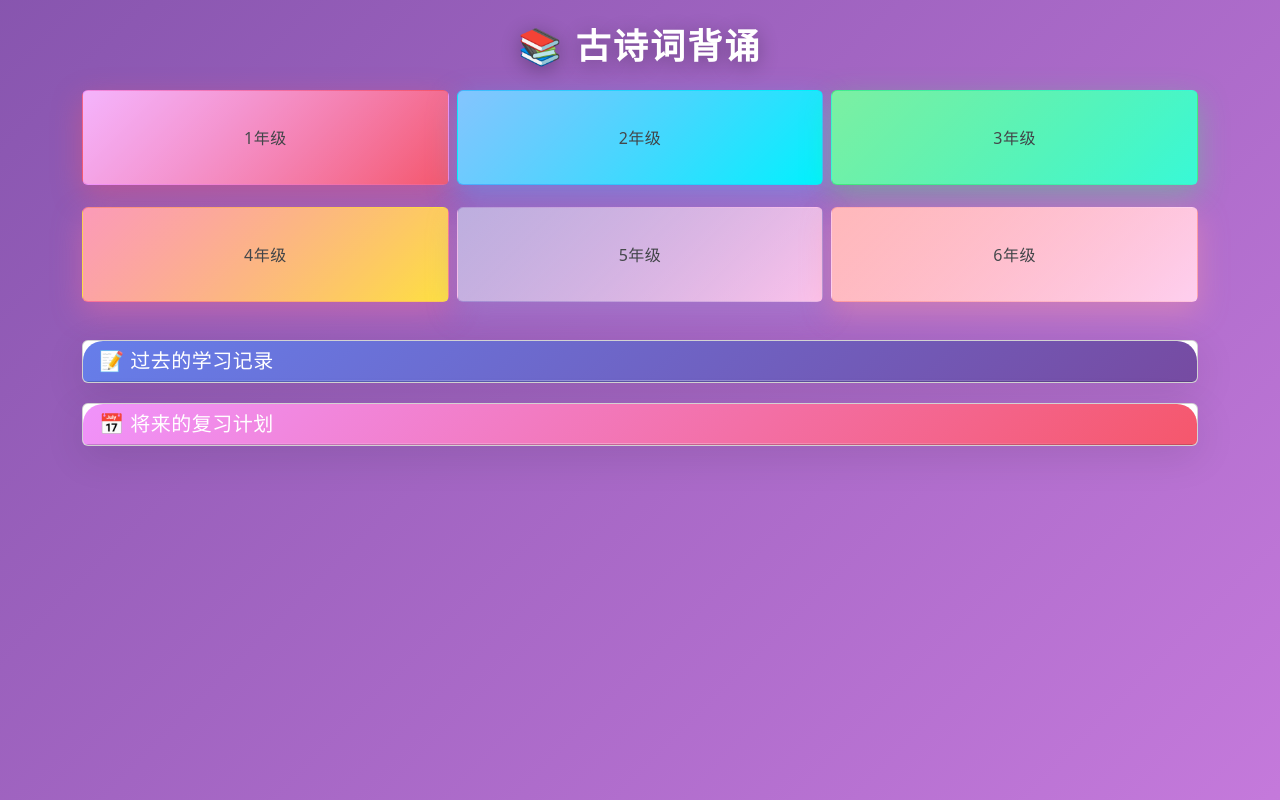
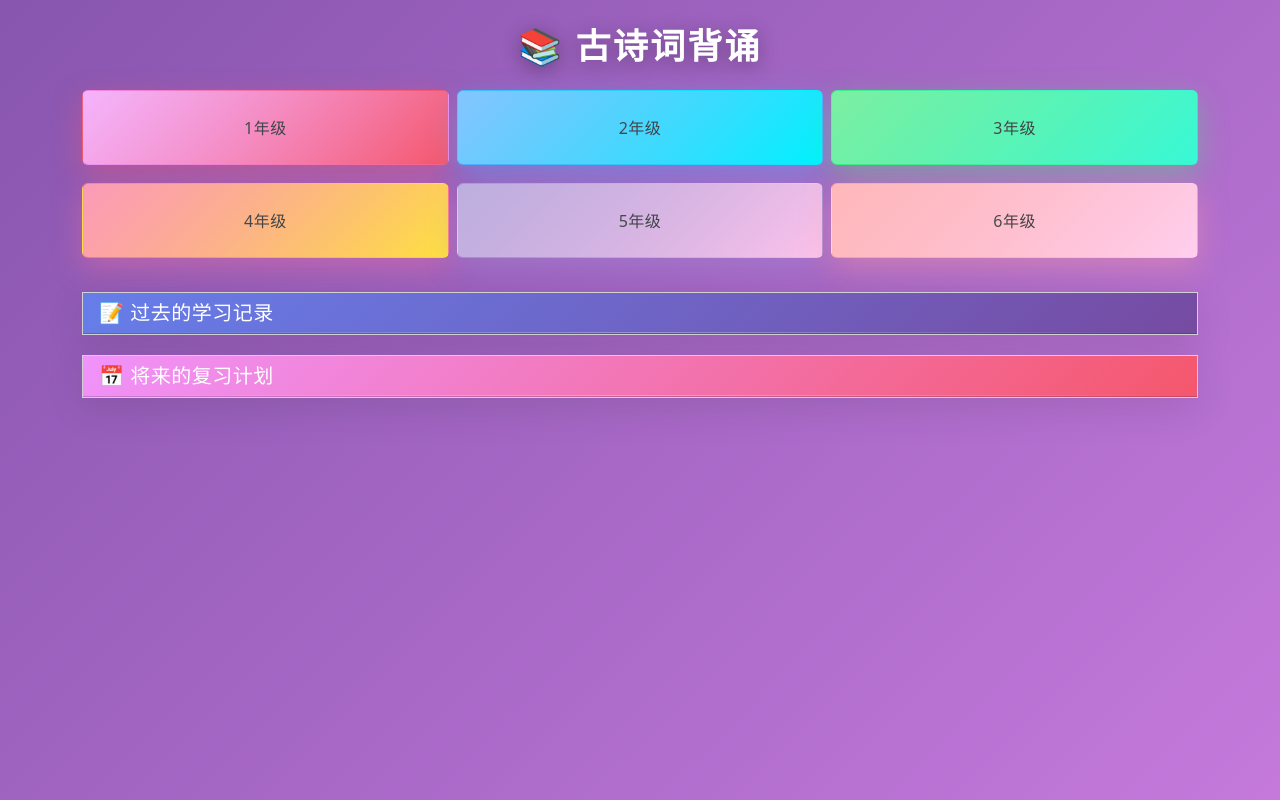
Before and after one commit to orzroa/Primary-school-classical-Chinese-Recite, a Vue app: page / in a window 1280 px wide. Built offline with nearby package versions, Linux system fonts and the light colour scheme.

Commit message:
微调样式

```diff
--- a/src/App.vue
+++ b/src/App.vue
@@ -29,17 +29,17 @@ body {
 
 .btn-grade {
   width: 100%;
-  height: 95px;
-  font-size: 1.4rem;
-  font-weight: 600;
-  margin-bottom: 14px;
+  height: 75px;
+  font-size: 2.2rem;
+  font-weight: 700;
+  margin-bottom: 10px;
   border-radius: 20px;
   transition: all 0.4s cubic-bezier(0.175, 0.885, 0.32, 1.275);
   box-shadow: 0 10px 30px rgba(0, 0, 0, 0.15);
   border: none;
   position: relative;
   overflow: hidden;
-  letter-spacing: 1px;
+  letter-spacing: 3px;
 }
 
 .btn-grade::before {
@@ -123,7 +123,7 @@ body {
   cursor: pointer;
   transition: all 0.4s cubic-bezier(0.175, 0.885, 0.32, 1.275);
   border-radius: 16px;
-  margin-bottom: 10px;
+  margin-bottom: 6px;
   border: none;
   box-shadow: 0 4px 15px rgba(0, 0, 0, 0.08);
   background: white;
@@ -173,7 +173,7 @@ body {
 
 .card {
   border: none;
-  border-radius: 20px;
+  border-radius: 0 !important;
   box-shadow: 0 10px 40px rgba(0, 0, 0, 0.1);
   backdrop-filter: blur(20px);
   background: rgba(255, 255, 255, 0.98);
@@ -187,7 +187,7 @@ body {
 }
 
 .card-header {
-  border-radius: 20px 20px 0 0 !important;
+  border-radius: 0 !important;
   padding: 20px 24px;
   font-weight: 700;
   font-size: 1.15rem;
@@ -204,6 +204,10 @@ body {
   right: 0;
   height: 1px;
   background: linear-gradient(90deg, transparent 0%, rgba(255,255,255,0.3) 50%, transparent 100%);
+}
+
+.card-body {
+  border-radius: 0 !important;
 }
 
 .list-group-item {
--- a/src/views/PoemList.vue
+++ b/src/views/PoemList.vue
@@ -7,14 +7,14 @@
       <h4 class="mb-0" style="color: white; font-weight: 800; text-shadow: 0 4px 20px rgba(0,0,0,0.3); letter-spacing: 1px;">{{ grade }}年级诗词</h4>
     </div>
 
-    <div class="row g-3">
+    <div class="row g">
       <div
         v-for="(poem, index) in poems"
         :key="poem.id"
         class="col-12"
         :style="{ animation: `fadeInUp 0.6s ease ${index * 0.05}s both` }"
       >
-        <div class="card poem-card" @click="goToPoem(poem.id)" style="padding: 18px 24px;">
+        <div class="card poem-card" @click="goToPoem(poem.id)" style="padding: 14px 20px;">
           <div class="d-flex justify-content-between align-items-center">
             <div>
               <h5 class="card-title mb-1" style="font-weight: 700; color: #2c3e50; letter-spacing: 0.5px;">{{ poem.title }}</h5>
```
